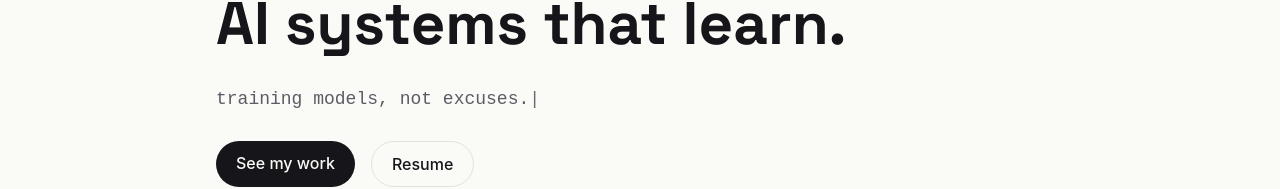
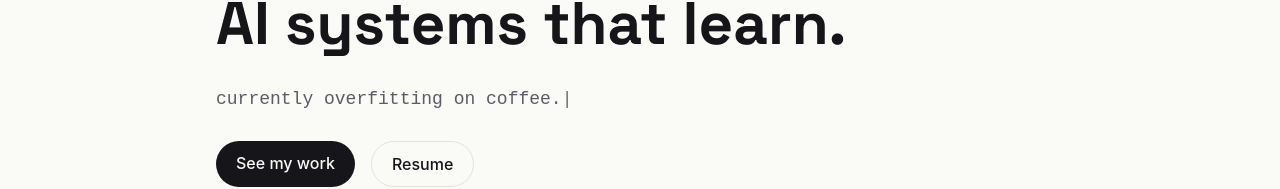
Before and after one commit to matthewphamm/my-portfolio, a React (Vite) app: page / in a window 1280 px wide. Shown: the part 285-474 px from the top of the page. Built offline with nearby package versions, Linux system fonts and the light colour scheme.

Commit message:
Replace message

```diff
--- a/src/components/Hero.jsx
+++ b/src/components/Hero.jsx
@@ -2,7 +2,7 @@ import { useState, useEffect } from "react";
 
 export default function Hero() {
   const [typed, setTyped] = useState("");
-  const fullText = "training models, not excuses.";
+  const fullText = "currently overfitting on coffee.";
 
   useEffect(() => {
     let i = 0;
```
